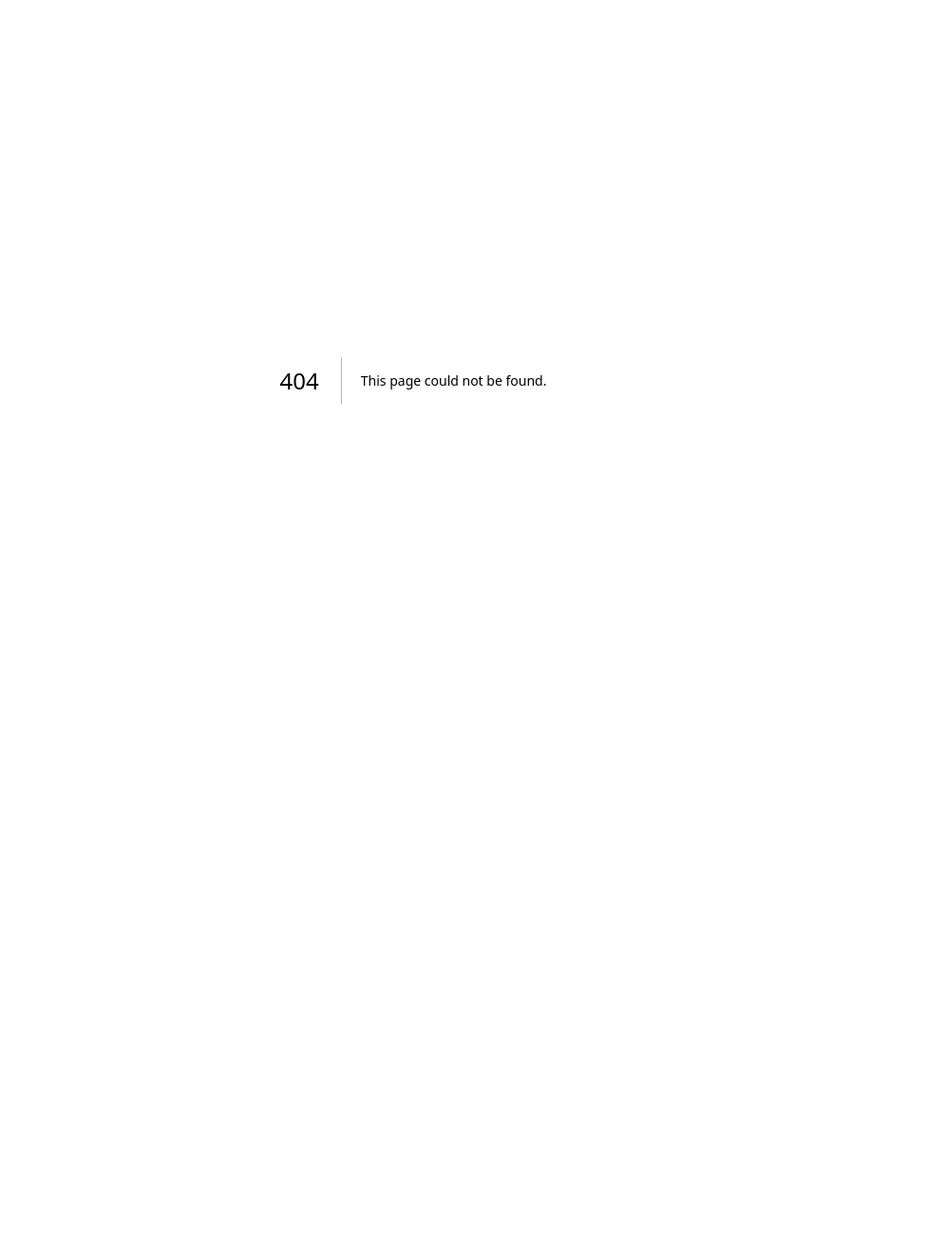
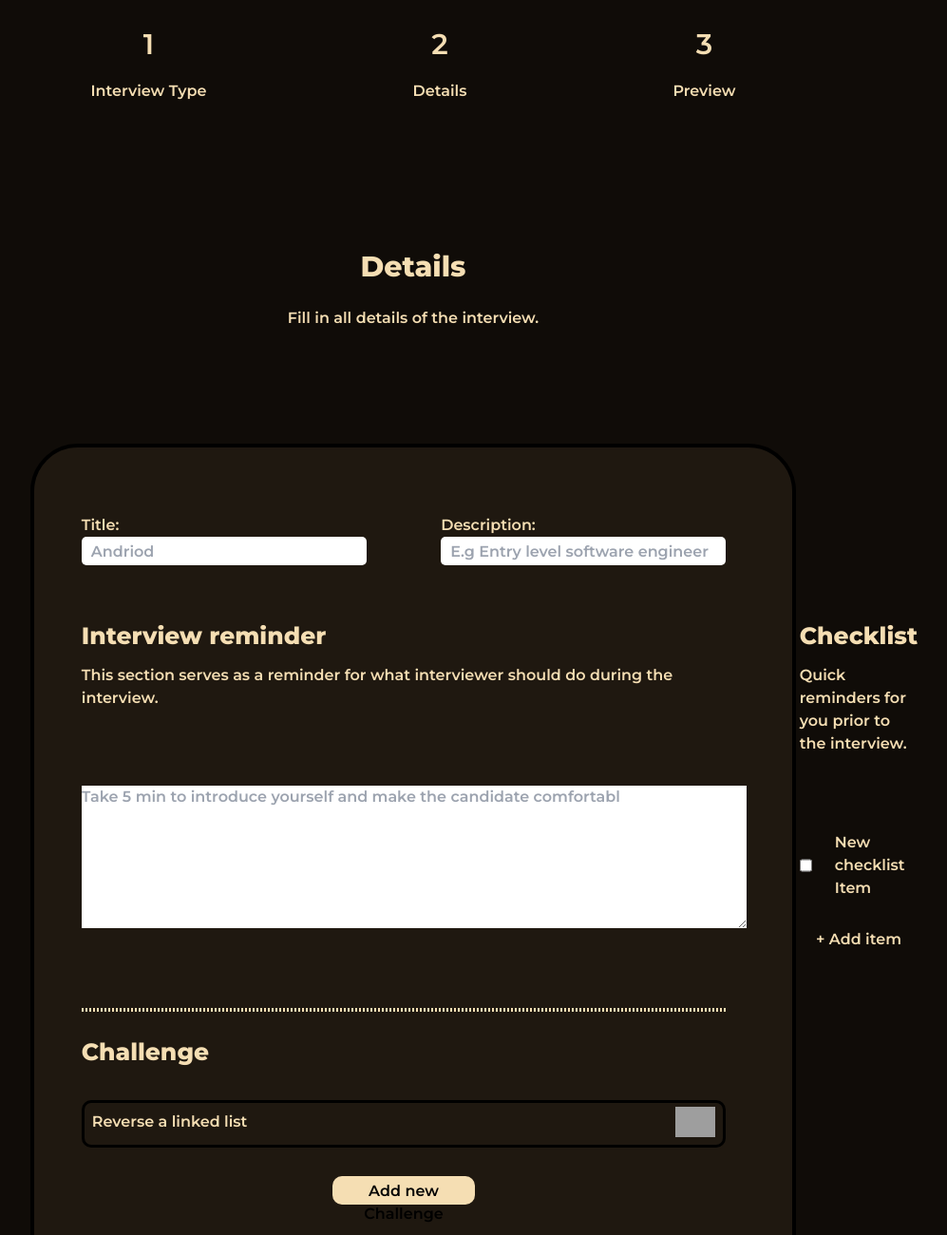
Before and after one commit to juwoncaleb/BABYLON, a Next.js app: page /template/live in a window 1280 px wide. Before the commit this address had no page. Shown: the top 1300 px of the page at 95% size, without its empty margins (205-1202 px from the left). Before the commit the page ends 800 px from the top, so only its background shows below. Built offline with nearby package versions, Linux system fonts and the light colour scheme; grey boxes are pictures that could not be loaded.

Commit message:
FIXED THE STRUCTURE

```diff
--- /dev/null
+++ b/pages/template/live.js
@@ -0,0 +1,101 @@
+import React, { useState } from 'react'
+
+export default function det() {
+    const [toggle, setToggle] = useState(true)
+    const [viscibility, setViscibility] = useState(true)
+    return (
+        <div className='details'>
+            <div className='detailss'>
+                <div className='flex justify-around '>
+                    <div className='mt-6'>
+                        <p className='StageNumber'>1</p>
+                        <p>Interview Type</p>
+                    </div>
+                    <div className='mt-6'>
+                        <p className='StageNumber'>2</p>
+                        <p>Details</p>
+
+                    </div>
+
+                    <div className='mt-6'>
+                        <p className='StageNumber'>3</p>
+                        <p>Preview</p>
+                    </div>
+
+
+                </div>
+                <p className='interviewTypeHeader'>Details</p>
+                <p className='subb'>Fill in all details of the interview.</p>
+
+                <div className='fill '>
+                    <div className='flex justify-between '>
+                        <div className='grid '>
+                            <label for="title">Title:</label>
+                            <input placeholder='Andriod' type="text" id="title" name="title" />
+                        </div>
+                        <div className='grid  '>
+                            <label for="title">Description:</label>
+                            <input placeholder='E.g Entry level software engineer' type="text" id="title" name="title" />
+                        </div>
+                    </div>
+                    <div className='flex justify-between mt-14 gap-14'>
+                        <div>
+                            <p className='check'>Interview reminder</p>
+                            <p>This section serves as a reminder for what interviewer should do during the interview.</p>
+                            <textarea className='descrip' placeholder='Take 5 min to introduce yourself and make the candidate comfortabl' id="description" name="description"></textarea>
+
+                        </div>
+                        <div>
+                            <p className='check '>Checklist</p>
+                            <p>Quick reminders for you prior to the interview.</p>
+                            <div className='flex justify-center checkBox'>
+                                <input type="checkbox" />
+                                <p className='ml-6'>New checklist Item</p>
+                            </div>
+                            <p className='add'>+ Add item</p>
+
+                        </div>
+
+
+                    </div>
+                    <hr className='border mt-10' />
+                    <div>
+                        <p className='check mt-6 '>Challenge</p>
+                        <div className='flex justify-between mt-8 assess'>
+                            <p className='mt-2 ml-2'>Reverse a linked list </p>
+                            <div className='flex mt-1 mr-2'>
+                                <img className=' mb-2' src="https://img.icons8.com/fluency/48/null/github.png" />
+
+                            </div>
+                        </div>
+                    </div>
+
+
+                    <div className='groupcolor'>
+                        <p className='addgroup'>
+                            Add new Challenge
+                        </p>
+                    </div>
+
+                    <hr className='border mt-10' />
+                    <div>
+                        <p className='check mt-10'>Assessment</p>
+                        <p>Score code result based on the following criteria</p>
+                        <div className='flex justify-between mt-8 assess'>
+                            <p className='mt-2 ml-2'>Readability  {`(How easy to read)`}</p>
+                            <div className='flex mt-2 mr-2'>
+                                <img className='star' src="https://img.icons8.com/fluency/48/null/star.png" />
+                                <img className='star' src="https://img.icons8.com/fluency/48/null/star.png" />
+                                <img className='star' src="https://img.icons8.com/fluency/48/null/star.png" />
+                            </div>
+                        </div>
+                        <div className='mt-4 '>
+                        </div>
+                        <p className='as'>+ Add new Assesment</p>
+                    </div>
+
+                </div>
+            </div>
+        </div>
+    )
+}
--- /dev/null
+++ b/pages/template/prev2.js
@@ -0,0 +1,54 @@
+import React, { useState } from 'react'
+
+export default function prev2() {
+    return (
+        <div className='prev'>
+            <div className='flex justify-around '>
+                <div className='mt-6'>
+                    <p className='StageNumber'>1</p>
+                    <p>Interview Type</p>
+                </div>
+                <div className='mt-6'>
+                    <p className='StageNumber'>2</p>
+                    <p>Details</p>
+
+                </div>
+
+                <div className='mt-6'>
+                    <p className='StageNumber'>3</p>
+                    <p>Preview</p>
+                </div>
+
+
+            </div>
+            <p className='interviewTypeHeader'>Preview</p>
+            <p className='subb'>Confirm all details are correct.</p>
+
+
+            <div className='prev2'>
+            <p className='check mt-10'>Github Link</p>
+
+
+                <div>
+
+                </div>
+                <p className='check mt-10'>Assessment</p>
+                <p>Score code result based on the following criteria</p>
+                <div className='flex justify-between mt-8 assess'>
+                    <p className='mt-2 ml-2'>Readability  {`(How easy to read)`}</p>
+                    <div className='flex mt-2 mr-2'>
+                        <img className='star' src="https://img.icons8.com/fluency/48/null/star.png" />
+                        <img className='star' src="https://img.icons8.com/fluency/48/null/star.png" />
+                        <img className='star' src="https://img.icons8.com/fluency/48/null/star.png" />
+                    </div>
+                </div>
+                <div className='mt-4 '>
+                </div>
+            </div>
+            <div className='fin'>
+                <p className='finn'>FINISH</p>
+
+            </div>
+        </div >
+    )
+}
--- /dev/null
+++ b/pages/template/prev3.js
@@ -0,0 +1,63 @@
+import React, { useState } from 'react'
+
+export default function prev2() {
+    return (
+        <div className='prev'>
+            <div className='flex justify-around '>
+                <div className='mt-6'>
+                    <p className='StageNumber'>1</p>
+                    <p>Interview Type</p>
+                </div>
+                <div className='mt-6'>
+                    <p className='StageNumber'>2</p>
+                    <p>Details</p>
+
+                </div>
+
+                <div className='mt-6'>
+                    <p className='StageNumber'>3</p>
+                    <p>Preview</p>
+                </div>
+
+
+            </div>
+            <p className='interviewTypeHeader'>Preview</p>
+            <p className='subb'>Confirm all details are correct.</p>
+
+
+            <div className='prev2'>
+                <p className='check mt-10'>Coding Challenge</p>
+
+                <div>
+                    <p className='check mt-6 '>Challenge</p>
+                    <div className='flex justify-between mt-8 assess'>
+                        <p className='mt-2 ml-2'>Reverse a linked list </p>
+                        <div className='flex mt-1 mr-2'>
+                            <img className=' mb-2' src="https://img.icons8.com/fluency/48/null/github.png" />
+
+                        </div>
+                    </div>
+                </div>
+                <div>
+
+                </div>
+                <p className='check mt-10'>Assessment</p>
+                <p>Score code result based on the following criteria</p>
+                <div className='flex justify-between mt-8 assess'>
+                    <p className='mt-2 ml-2'>Readability  {`(How easy to read)`}</p>
+                    <div className='flex mt-2 mr-2'>
+                        <img className='star' src="https://img.icons8.com/fluency/48/null/star.png" />
+                        <img className='star' src="https://img.icons8.com/fluency/48/null/star.png" />
+                        <img className='star' src="https://img.icons8.com/fluency/48/null/star.png" />
+                    </div>
+                </div>
+                <div className='mt-4 '>
+                </div>
+            </div>
+            <div className='fin'>
+                <p className='finn'>FINISH</p>
+
+            </div>
+        </div >
+    )
+}
--- a/pages/template/takeHome.js
+++ b/pages/template/takeHome.js
@@ -52,14 +52,20 @@ export default function takeHome() {
                     <div>
                         <p className='check mt-10'>Assessment</p>
                         <p>Score code result based on the following criteria</p>
-                        <div>
-                            <p>Readability {`(How easy to read)`}</p>
-                            <div>
-
+                        <div className='flex justify-between mt-8 assess'>
+                            <p className='mt-2 ml-2'>Readability  {`(How easy to read)`}</p>
+                            <div className='flex mt-2 mr-2'>
+                                <img className='star' src="https://img.icons8.com/fluency/48/null/star.png" />
+                                <img className='star' src="https://img.icons8.com/fluency/48/null/star.png" />
+                                <img className='star' src="https://img.icons8.com/fluency/48/null/star.png" />
                             </div>
                         </div>
+                        <div className='mt-4 '>
+                        </div>
+                        <p className='as'>+ Add new Assesment</p>
+                    </div>
 
-                    </div>
+
                 </div>
             </div>
         </div>
--- a/styles/_template.module.scss
+++ b/styles/_template.module.scss
@@ -282,6 +282,30 @@
     border-radius: 7px;
     margin-bottom: 20px;
 }
+.prev2{
+    margin-left: 15%;
+    background-color: #1f1810 !important;
+
+    margin-right: 15%;
+    padding: 50px;
+}
+.assess{
+    height: 50px;
+    border: 3px solid black;
+    border-radius: 10px;
+}
+.as{
+    text-align: center;
+}
+.addAssessment{
+    margin-left: auto;
+    margin-right: auto;
+}
+.star{
+    width: 20px;
+    height: 28px;
+    margin-right: 5px;
+}
 .takeHomedes{
     margin-top: 15px;
     width: 80%;
--- a/styles/globals.css
+++ b/styles/globals.css
@@ -873,6 +873,34 @@ button[type=submit] {
   margin-bottom: 20px;
 }
 
+.prev2 {
+  margin-left: 15%;
+  background-color: #1f1810 !important;
+  margin-right: 15%;
+  padding: 50px;
+}
+
+.assess {
+  height: 50px;
+  border: 3px solid black;
+  border-radius: 10px;
+}
+
+.as {
+  text-align: center;
+}
+
+.addAssessment {
+  margin-left: auto;
+  margin-right: auto;
+}
+
+.star {
+  width: 20px;
+  height: 28px;
+  margin-right: 5px;
+}
+
 .takeHomedes {
   margin-top: 15px;
   width: 80%;
```
Also changed, not shown: 1 other file (tests, documents, lock files or other folders).
